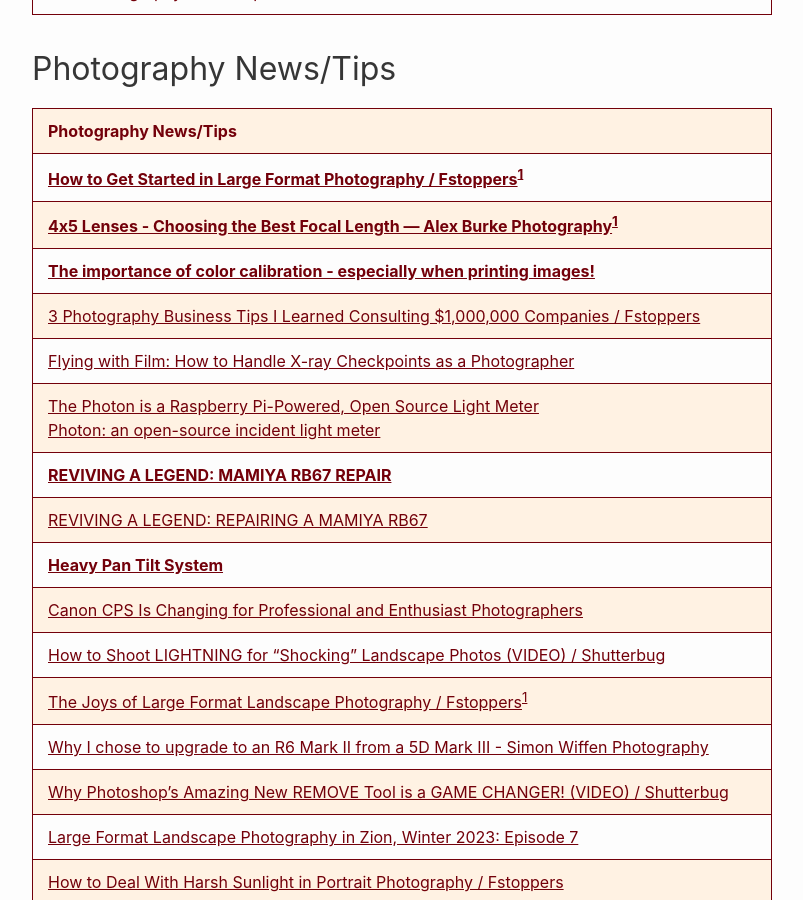
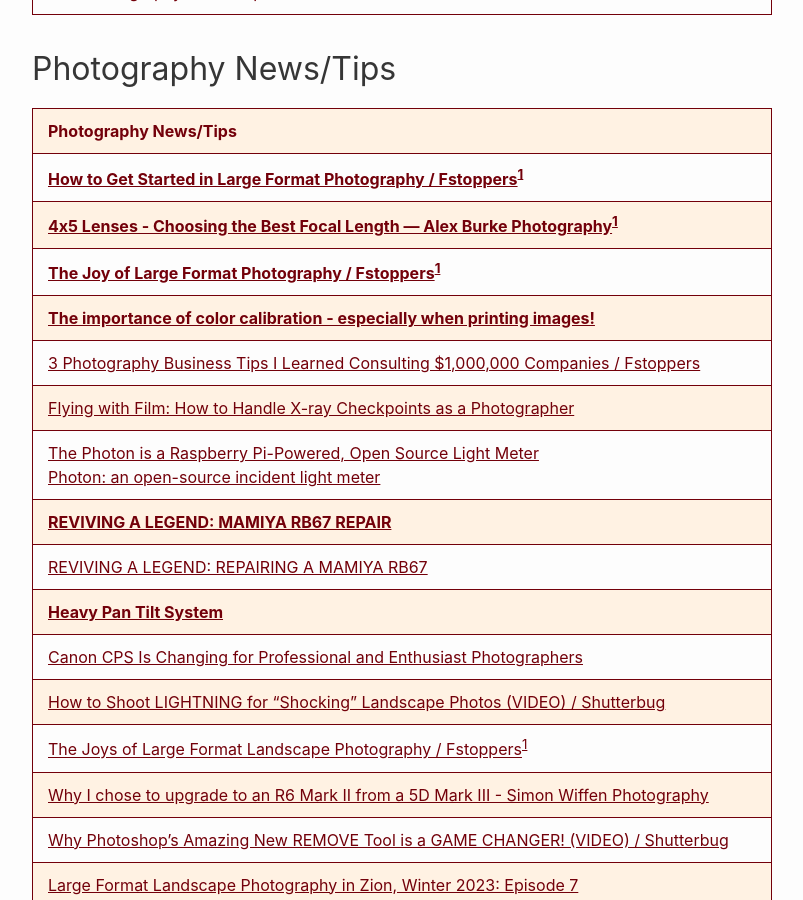
Before and after one commit to RalphHightower/RalphHightower, a Jekyll site: the page built from Photography/Photography.md, in a window 1280 px wide and 900 px high, scrolled down 2984 px. Shown: the whole window, without its empty margins (238-1041 px from the left). Built offline with Jekyll 4.4.1, drawn with Linux system fonts in a browser that asks for light colours; our own code applies the rules of GitHub Pages for plain Markdown files.

Commit message:
[docs](web): Photography(extended description)

```diff
--- a/Photography/Photography.md
+++ b/Photography/Photography.md
@@ -41,6 +41,7 @@
 |----|
 | **[How to Get Started in Large Format Photography / Fstoppers](https://fstoppers.com/film/how-get-started-large-format-photography-647936 )[^41]** |
 | **[4x5 Lenses - Choosing the Best Focal Length — Alex Burke Photography](https://www.alexburkephoto.com/blog/2020/5/31/4x5-lenses-choosing-the-best-focal-length )[^41]** |
+| **[The Joy of Large Format Photography / Fstoppers](https://fstoppers.com/film/joy-large-format-photography-643119)[^41]** |
 | **[The importance of color calibration - especially when printing images!](https://blog.jeffcable.com/2023/06/the-importance-of-color-calibration.html )** |
 | [3 Photography Business Tips I Learned Consulting $1,000,000 Companies / Fstoppers](https://fstoppers.com/business/3-photography-business-tips-i-learned-consulting-1000000-companies-649668 ) |
 | [Flying with Film: How to Handle X-ray Checkpoints as a Photographer](https://petapixel.com/camera-film-x-ray-ct-scanner-tips/) |
```
